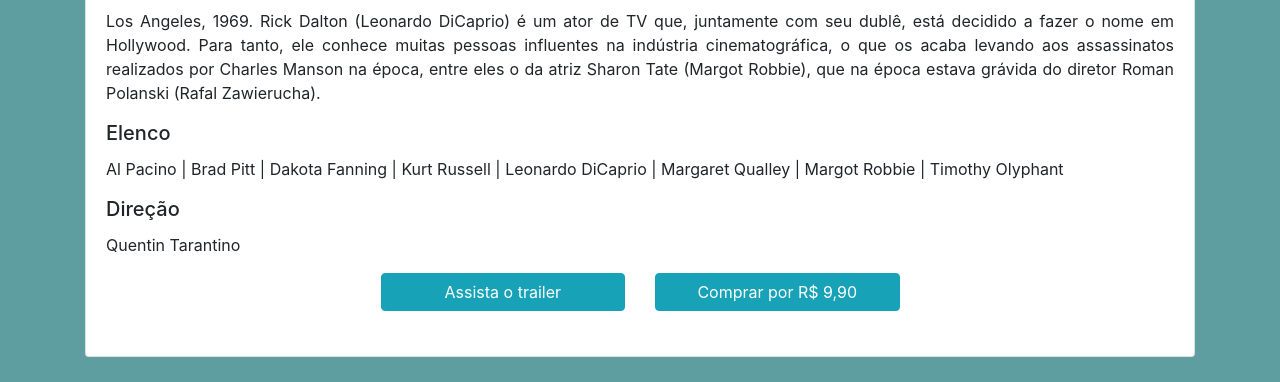
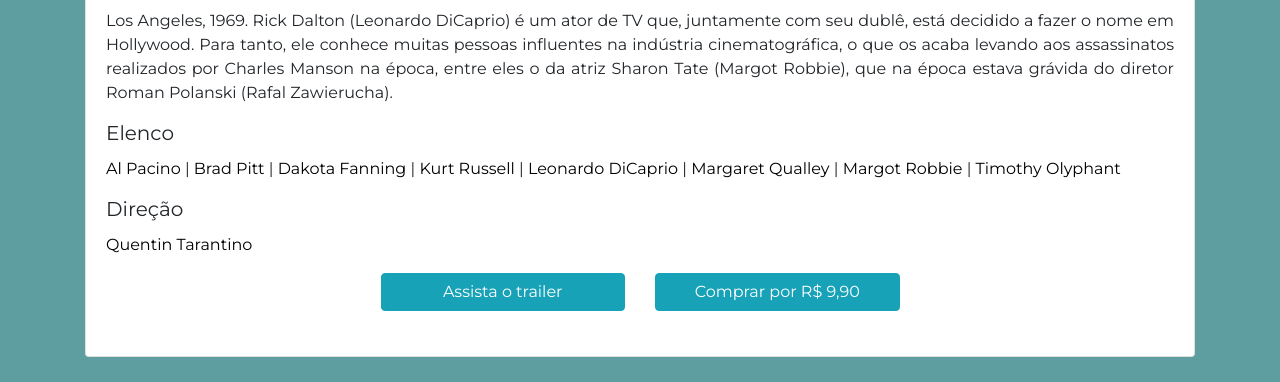
Before and after one commit to mausampaio/moviestore, a plain HTML site: page index.html in a window 1280 px wide. Shown: the part 473-855 px from the top of the page. Drawn offline with nearby package versions, Linux system fonts and the light colour scheme.

Commit message:
Adicionando Google Fonts e links

```diff
--- a/css/style.css
+++ b/css/style.css
@@ -2,6 +2,7 @@
     width: 100%;
     height: 100%;
     background-color: cadetblue;
+    font-family: 'Montserrat', sans-serif !important;
 }
 header {
     width: 100%;
@@ -10,6 +11,13 @@
     background-size: cover;
     display: block;
     position: relative;
+}
+a {
+    color: black !important;
+}
+a:hover {
+    color: cadetblue !important;
+    text-decoration: none !important;
 }
 .space {
     padding-bottom: 25px;
--- a/index.html
+++ b/index.html
@@ -26,9 +26,27 @@
                     <h5 class="card-title">Sinopse e detalhes</h5>
                     <p class="card-text text">Los Angeles, 1969. Rick Dalton (Leonardo DiCaprio) é um ator de TV que, juntamente com seu dublê, está decidido a fazer o nome em Hollywood. Para tanto, ele conhece muitas pessoas influentes na indústria cinematográfica, o que os acaba levando aos assassinatos realizados por Charles Manson na época, entre eles o da atriz Sharon Tate (Margot Robbie), que na época estava grávida do diretor Roman Polanski (Rafal Zawierucha).</p>
                     <h5 class="card-title">Elenco</h5>
-                    <p class="card-text text">Al Pacino | Brad Pitt | Dakota Fanning | Kurt Russell | Leonardo DiCaprio | Margaret Qualley | Margot Robbie | Timothy Olyphant</p>
+                    <p class="card-text text">
+                        <a href="https://pt.wikipedia.org/wiki/Al_Pacino" target="_blank" rel="noopener noreferrer">Al Pacino</a>
+                        |
+                        <a href="https://pt.wikipedia.org/wiki/Brad_Pitt" target="_blank" rel="noopener noreferrer">Brad Pitt</a>
+                        |
+                        <a href="https://pt.wikipedia.org/wiki/Dakota_Fanning" target="_blank" rel="noopener noreferrer">Dakota Fanning</a>
+                        |
+                        <a href="https://pt.wikipedia.org/wiki/Kurt_Russell" target="_blank" rel="noopener noreferrer">Kurt Russell</a>
+                        |
+                        <a href="https://pt.wikipedia.org/wiki/Leonardo_DiCaprio" target="_blank" rel="noopener noreferrer">Leonardo DiCaprio</a>
+                        |
+                        <a href="https://pt.wikipedia.org/wiki/Margaret_Qualley" target="_blank" rel="noopener noreferrer">Margaret Qualley</a>
+                        |
+                        <a href="https://pt.wikipedia.org/wiki/Margot_Robbie" target="_blank" rel="noopener noreferrer">Margot Robbie</a>
+                        |
+                        <a href="https://pt.wikipedia.org/wiki/Timothy_Olyphant" target="_blank" rel="noopener noreferrer">Timothy Olyphant</a>
+                    </p>
                     <h5 class="card-title">Direção</h5>
-                    <p class="card-text">Quentin Tarantino</p>
+                    <p class="card-text">
+                        <a href="https://pt.wikipedia.org/wiki/Quentin_Tarantino" target="_blank" rel="noopener noreferrer">Quentin Tarantino</a>
+                    </p>
                     <div class="row">
                         <div class="col-md-3 col-sm-12 space"></div>
                         <div class="col-md-3 col-sm-12 space">
```
Also changed, not shown: 1 other file.
